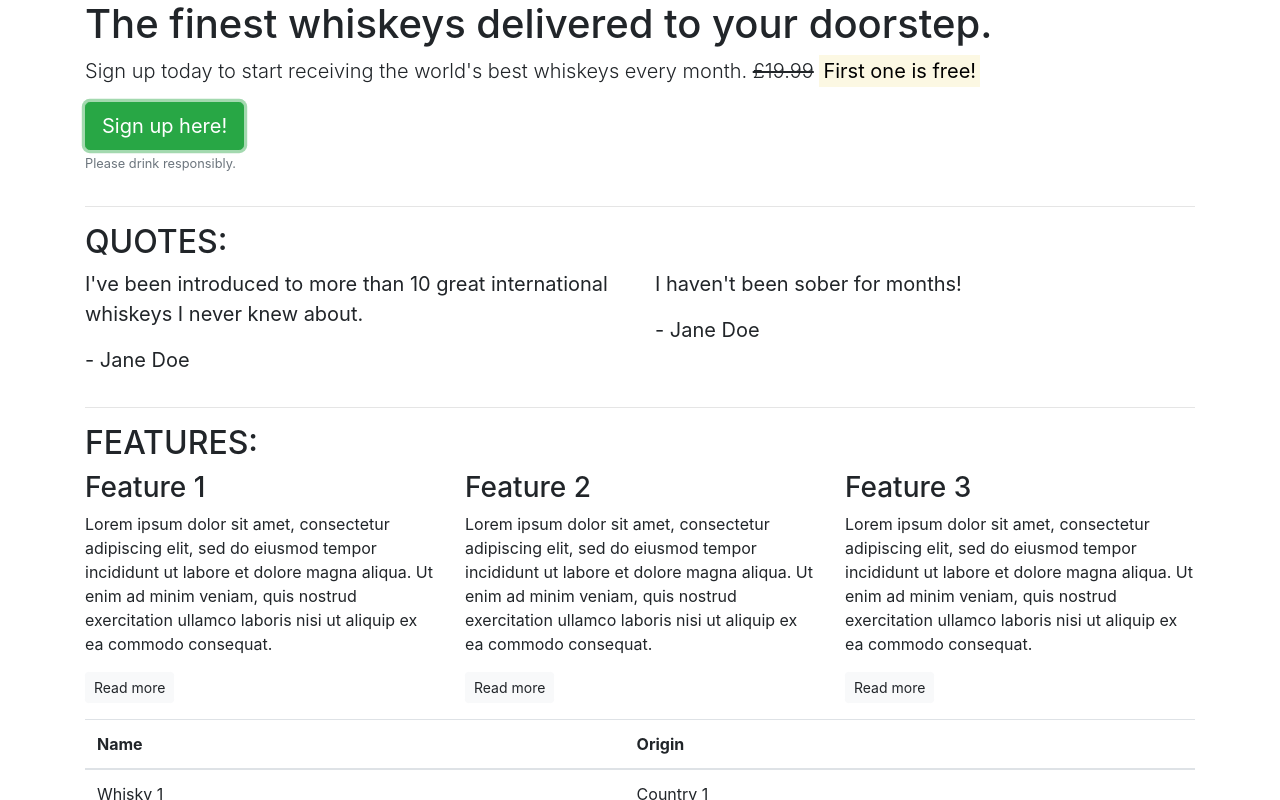
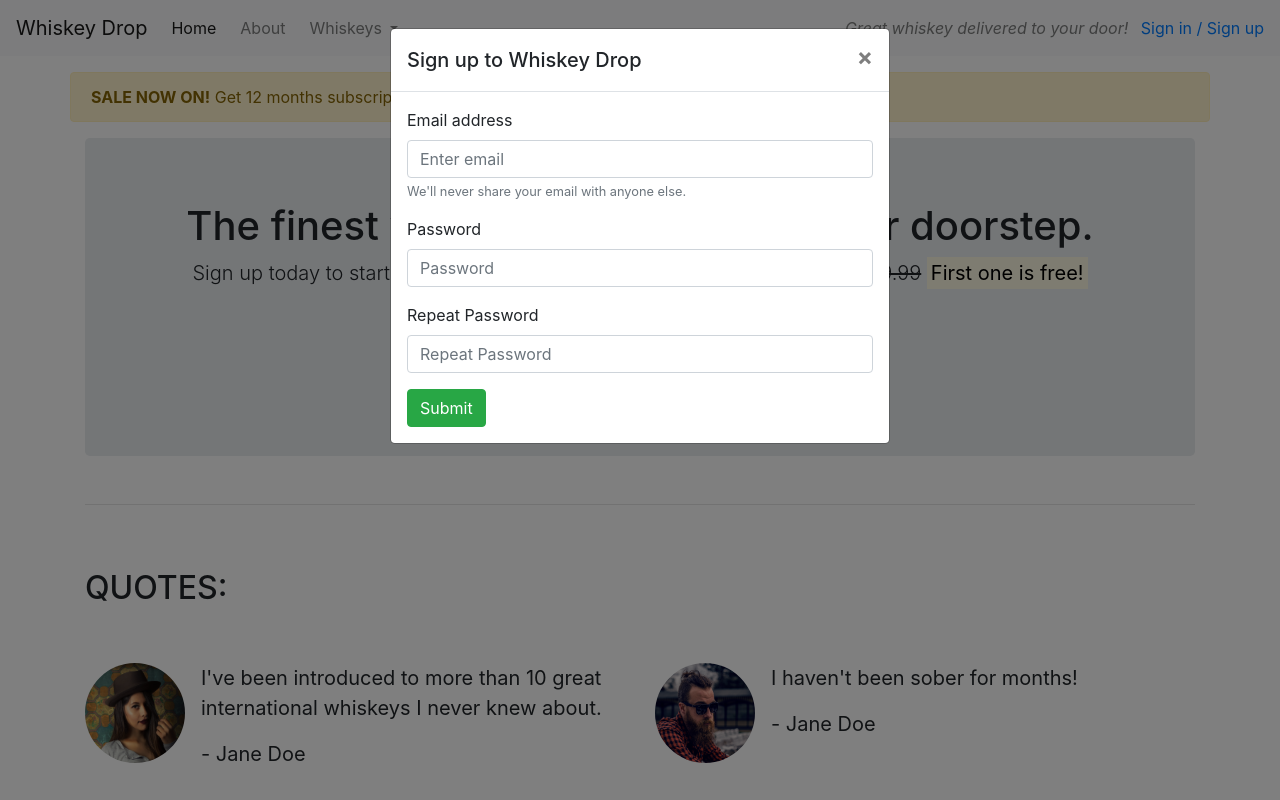
Before and after one commit to renatabiniek/bootstrap, a plain HTML site: page index.html in a window 1280 px wide. Both pictures are taken after a click on the button "Sign up here!". Shown: the top 800 px of the page. Drawn offline with nearby package versions, Linux system fonts and the light colour scheme.

Commit message:
Add JS Bootstrap elements

```diff
--- a/index.html
+++ b/index.html
@@ -14,16 +14,58 @@
 </head>
 
 <body>
-    <article class="container">
+    <nav class="navbar navbar-light bg-light navbar-expand-sm">
+        <a href="/" class="navbar-brand">Whiskey Drop</a>
+
+        <button class="navbar-toggler ml-auto" type="button" data-toggle="collapse" data-target="#navbarNavDropdown"
+            aria-controls="navbarNavDropdown" aria-expanded="false" aria-label="Toggle navigation">
+            <span class="navbar-toggler-icon"></span></button>
+
+        <div class="collapse navbar-collapse" id="navbarNavDropdown">
+            <ul class="navbar-nav mr-auto">
+                <li class="active nav-item mr-2"><a class="nav-link" href="/">Home</a></li>
+                <li class="nav-item mr-2"><a class="nav-link" href="/about">About</a></li>
+                <li class="nav-item dropdown">
+                    <a class="nav-link dropdown-toggle" href="#" id="navbarDropdownMenuLink" role="button"
+                        data-toggle="dropdown" aria-haspopup="true" aria-expanded="false">
+                        Whiskeys
+                    </a>
+
+                    <div class="dropdown-menu" aria-labelledby="navbarDropdownMenuLink">
+                        <a class="dropdown-item" href="#">Irish</a>
+                        <a class="dropdown-item" href="#">Scotch</a>
+                        <a class="dropdown-item" href="#">Japanese</a>
+                        <a class="dropdown-item" href="#">American</a>
+                    </div>
+                </li>
+
+                <li class="nav-item mr-2 d-block d-sm-none"><a class="nav-link" href="/login">Sign in / Sign up></a>
+                </li>
+            </ul>
+        </div>
+        <div class="d-none d-md-block">
+            <p class="navbar-text my-auto mr-2"><i>Great whiskey delivered to your door!</i></p>
+            <a href="/login">Sign in / Sign up</a>
+        </div>
+    </nav>
+    <article class="container mt-3">
+        <div class="row d-none d-sm-block">
+            <div class="col-12 alert alert-warning">
+                <strong>SALE NOW ON!</strong> Get 12 months subscription for the price of 6.
+                <a href="">See here for details.</a>
+            </div>
+        </div>
         <!-- Callout -->
         <div class="row">
             <div class="col-12">
-                <section class="callout">
+                <section class="callout jumbotron text-center">
                     <h1>The finest whiskeys delivered to your doorstep.</h1>
                     <p class="lead">Sign up today to start receiving the world's best whiskeys every month.
-                        <s>£19.99</s>
+                        <s class="d-none d-sm-inline">£19.99</s>
+                        <span class="d-inline d-sm-none"><br></span>
                         <strong><mark>First one is free!</mark></strong></p>
-                    <button class="btn btn-success btn-lg">Sign up here!</button>
+                    <button class="btn btn-success btn-lg" data-toggle="modal" data-target="#signUpModal">Sign up
+                        here!</button>
                     <p class="text-muted"><small>Please drink responsibly.</small></p>
                 </section>
             </div>
@@ -35,22 +77,36 @@
         <!-- Quotes -->
         <section class="quotes">
             <div class="row">
-                <div class="col-12">
+                <div class="col-12 my-5">
                     <h2 class="text-uppercase">Quotes:</h2>
                 </div>
             </div>
             <div class="row">
                 <div class="col-12 col-md-6">
+                    <div class="media">
+                        <div class="d-none d-sm-block">
+                            <img src="/images/girl-image.png" class="rounded-circle mr-3" height=100 width=100>
+                        </div>
+                        <div class="media-body">
                             <blockquote class="blockquote">
-                        <p>I've been introduced to more than 10 great international whiskeys I never knew about.</p>
+                                <p>I've been introduced to more than 10 great international whiskeys I never knew about.
+                                </p>
                                 <p>- Jane Doe</p>
                             </blockquote>
                         </div>
+                    </div>
+                </div>
                 <div class="col-12 col-md-6">
+                    <div class="media">
+                        <div class="d-none d-sm-block">
+                            <img src="/images/guy-image.png" class="rounded-circle mr-3" height=100 width=100>
+                        </div>
+                        <div class="media-body">
                             <blockquote class="blockquote">
                                 <p>I haven't been sober for months!</p>
                                 <p>- Jane Doe</p>
                             </blockquote>
+                        </div>
                     </div>
                 </div>
         </section>
@@ -60,14 +116,15 @@
         <!-- Features -->
         <section class="features">
             <div class="row">
-                <div class="col-12">
+                <div class="col-12 my-5">
                     <h2 class="text-uppercase">Features:</h2>
                 </div>
             </div>
             <div class="row">
                 <div class="col-12 col-md-6 col-lg-4">
                     <div class="feature">
-                        <h3>Feature 1</h3>
+                        <h3><i class="fas fa-gift d-none d-sm-inline"></i> Feature 1 <span
+                                class="badge badge-success">NEW!</span></h3>
                         <p>Lorem ipsum dolor sit amet, consectetur adipiscing elit, sed do eiusmod tempor incididunt ut
                             labore
                             et dolore magna aliqua. Ut enim ad minim veniam, quis nostrud exercitation ullamco laboris
@@ -79,19 +136,19 @@
                 </div>
                 <div class="col-12 col-md-6 col-lg-4">
                     <div class="feature">
-                        <h3>Feature 2</h3>
+                        <h3><i class="fas fa-credit-card d-none d-sm-inline"></i> Feature 2</h3>
                         <p>Lorem ipsum dolor sit amet, consectetur adipiscing elit, sed do eiusmod tempor incididunt ut
                             labore
                             et dolore magna aliqua. Ut enim ad minim veniam, quis nostrud exercitation ullamco laboris
                             nisi
                             ut
                             aliquip ex ea commodo consequat.</p>
-                        <p><a class="btn btn-sm btn-light" href="">Read more</a></p>
+                        <p><a class="btn btn-sm btn-light d-none d-sm-inline" href="">Read more</a></p>
                     </div>
                 </div>
                 <div class="col-12 d-md-none d-lg-block col-lg-4">
                     <div class="feature">
-                        <h3>Feature 3</h3>
+                        <h3><i class="fas fa-times-circle"></i> Feature 3</h3>
                         <p>Lorem ipsum dolor sit amet, consectetur adipiscing elit, sed do eiusmod tempor incididunt ut
                             labore
                             et dolore magna aliqua. Ut enim ad minim veniam, quis nostrud exercitation ullamco laboris
@@ -139,6 +196,53 @@
             </table>
         </section>
     </article>
+
+    <div class="modal" tabindex="-1" role="dialog" id="signUpModal">
+        <div class="modal-dialog" role="document">
+            <div class="modal-content">
+                <div class="modal-header">
+                    <h5 class="modal-title">Sign up to Whiskey Drop</h5>
+                    <button type="button" class="close" data-dismiss="modal" aria-label="Close">
+                        <span aria-hidden="true">&times;</span>
+                    </button>
+                </div>
+                <div class="modal-body">
+                    <form>
+                        <div class="form-group">
+                            <label for="exampleInputEmail1">Email address</label>
+                            <input type="email" class="form-control" id="exampleInputEmail1"
+                                aria-describedby="emailHelp" placeholder="Enter email">
+                            <small id="emailHelp" class="form-text text-muted">We'll never share your email with anyone
+                                else.</small>
+                        </div>
+                        <div class="form-group">
+                            <label for="password">Password</label>
+                            <input type="password" class="form-control" id="password"
+                                placeholder="Password">
+                        </div>
+                        <div class="form-group">
+                            <label for="repeatPassword">Repeat Password</label>
+                            <input type="password" class="form-control" id="repeatPassword"
+                                placeholder="Repeat Password">
+                        </div>
+
+                        <button type="submit" class="btn btn-success">Submit</button>
+                    </form>
+                </div>
+            </div>
+        </div>
+    </div>
+
+    <script src="https://kit.fontawesome.com/640b7c3c20.js" crossorigin="anonymous"></script>
+    <script src="https://code.jquery.com/jquery-3.3.1.slim.min.js"
+        integrity="sha384-q8i/X+965DzO0rT7abK41JStQIAqVgRVzpbzo5smXKp4YfRvH+8abtTE1Pi6jizo" crossorigin="anonymous">
+    </script>
+    <script src="https://cdnjs.cloudflare.com/ajax/libs/popper.js/1.14.3/umd/popper.min.js"
+        integrity="sha384-ZMP7rVo3mIykV+2+9J3UJ46jBk0WLaUAdn689aCwoqbBJiSnjAK/l8WvCWPIPm49" crossorigin="anonymous">
+    </script>
+    <script src="https://stackpath.bootstrapcdn.com/bootstrap/4.1.3/js/bootstrap.min.js"
+        integrity="sha384-ChfqqxuZUCnJSK3+MXmPNIyE6ZbWh2IMqE241rYiqJxyMiZ6OW/JmZQ5stwEULTy" crossorigin="anonymous">
+    </script>
 </body>
 
 </html>
```
Also changed, not shown: images/girl-image.png (added), images/guy-image.png (added). Lines whose indentation alone changed are shown as unchanged.
